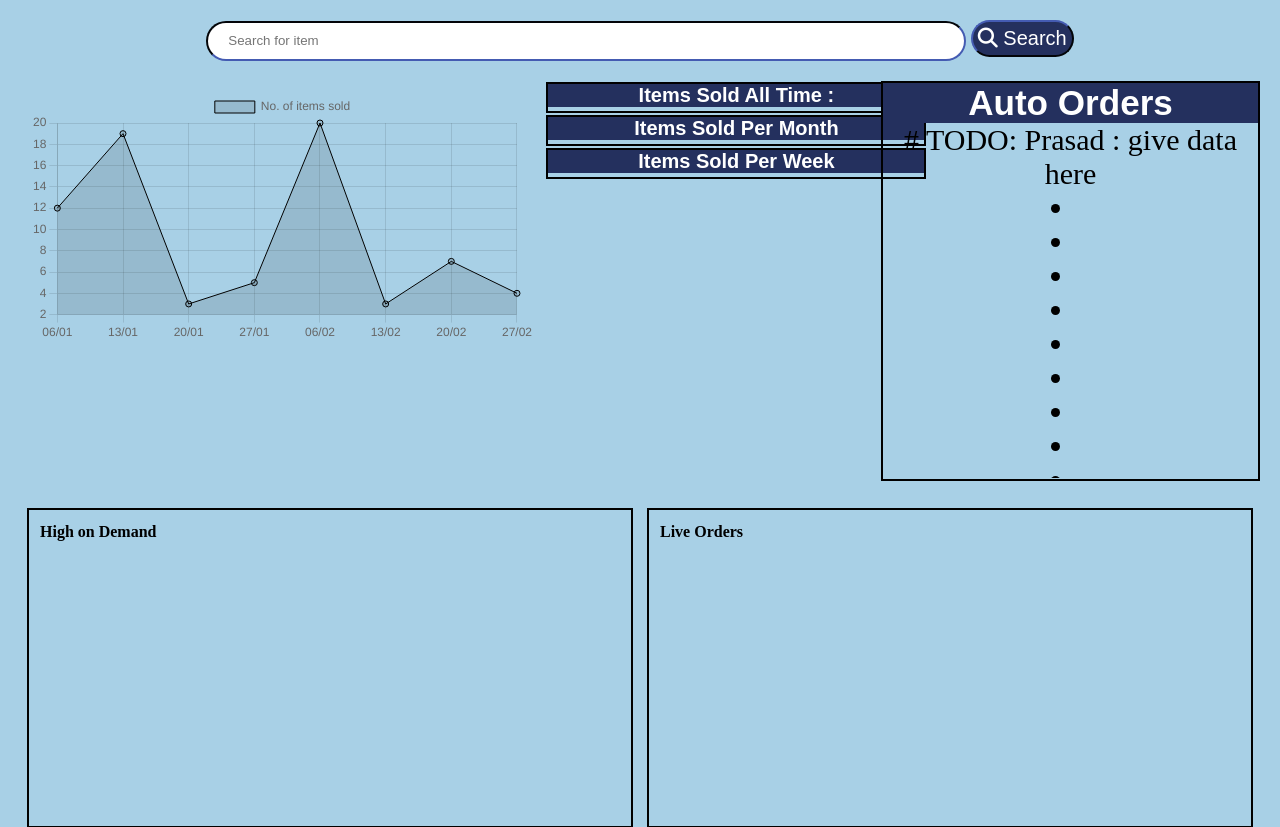
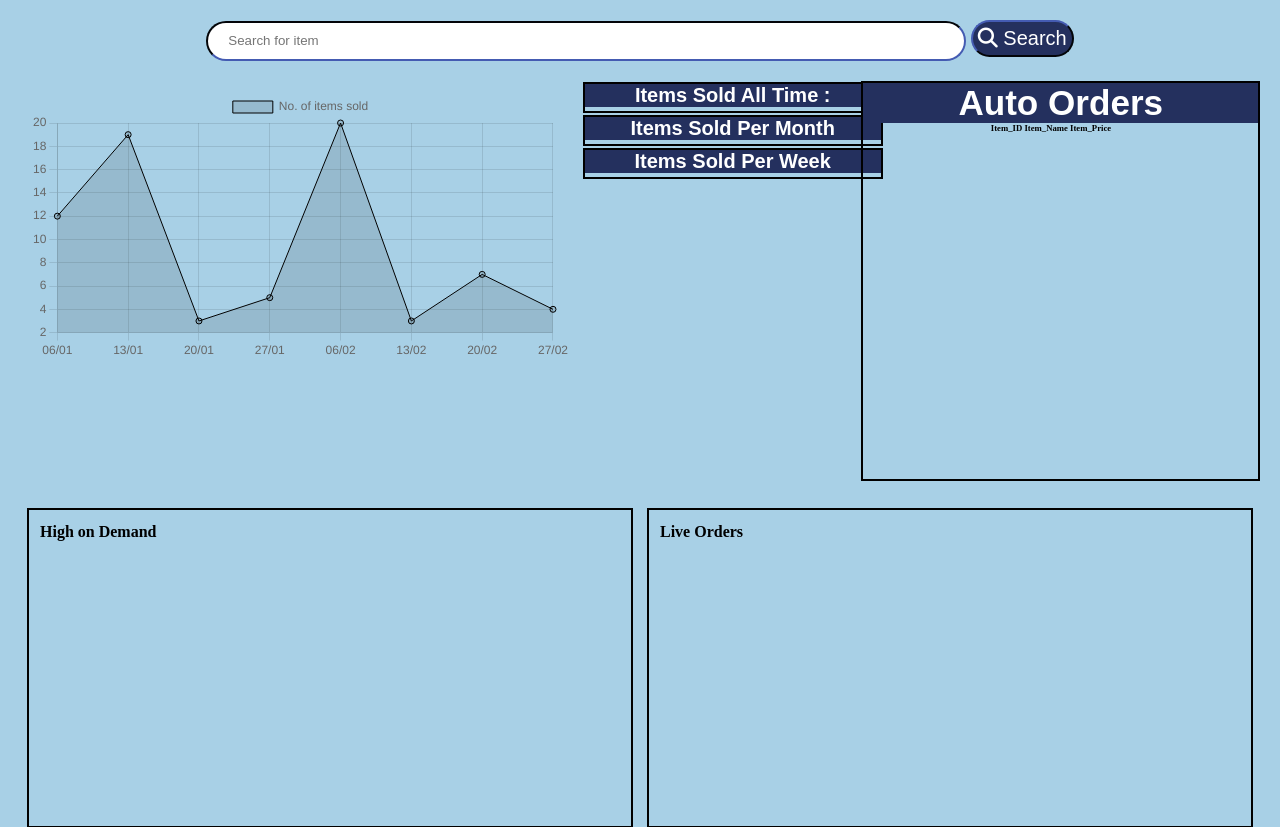
Before and after one commit to sanathkumar06/automatic_ordering_system, a Flask app: template templates/home.html in a window 1280 px wide. Shown: the part 122-949 px from the top of the page. Run offline with Flask 2, Linux system fonts and the light colour scheme; the template is opened without the code that fills it, so the values that code supplies are empty; parts of the project's set-up code (start-up, migrations or seed data) failed here and were passed over; some libraries are stand-ins or nearby versions.

Commit message:
auto order details! added

```diff
--- a/Payloads.py
+++ b/Payloads.py
@@ -12,7 +12,7 @@ def homePagePayload():
     payload = {}
     payload["highOnDemand"] = Query.highOnDemand(True, 10)
     payload["lowOnDemand"] = Query.highOnDemand(False, 10)
-    payload["salesData"] = Query.getSalesCount()
+    # payload["salesData"] = Query.getSalesCount()
     payload["highestEarning"] = Query.highestEarning(True, 10)
     payload["lowestEarning"] = Query.highestEarning(False, 10)
     payload["allTimeSales"] = Query.getItemSoldAllTime()
--- a/templates/home.html
+++ b/templates/home.html
@@ -248,7 +248,7 @@ iframe {
 }
 
 .boxList {
-  width: 380px;
+  width: 300px;
   height: 400px;
   border: 2px solid rgb(0, 0, 0);
   margin: 1%;
@@ -273,12 +273,10 @@ iframe {
 }
 
 .atOrders {
-  width: 380px;
+  width: 450px;
   height: 400px;
-  margin-left: 19%;
+  margin-left: 14.5%;
   border: 2px solid rgb(0, 0, 0);
-  /* padding: 50px; */
-  /* margin: 20px; */
   font-size: 30px;
   text-align: center;
 }
@@ -287,6 +285,7 @@ iframe {
   width: 375px;
   height: 355px;
   overflow-y: auto;
+  font-size: small;
 }
 
 
@@ -352,24 +351,13 @@ iframe {
         <div class="atOrders">
             <h3 class="box_head1">Auto Orders</h3>
             <div class="vOrders">
-                # TODO: Prasad : give data here
-                <li></li>
-                <li></li>
-                <li></li>
-                <li></li>
-                <li></li>
-                <li></li>
-                <li></li>
-                <li></li>
-                <li></li>
-                <li></li>
-                <li></li>
-                <li></li>
-                <li></li>
-                <li></li>
-                <li></li>
-                <li></li>
-                <li></li>
+              <h6> Item_ID      Item_Name     Item_Price </h6>
+              {% for i in data["placedOrders"].keys() %}
+                  <div id="autoText">{{i}}</div>
+                  <div id="autoText">{{data["placedOrders"][i]['name']}}</div>
+                  <div id="autoText">{{data["placedOrders"][i]['cost']}}</div>
+                  <div id="autoText" >{{data["placedOrders"][i]['quantity']}}</div>
+                {%endfor%}
             </div>
         </div>
 
```
